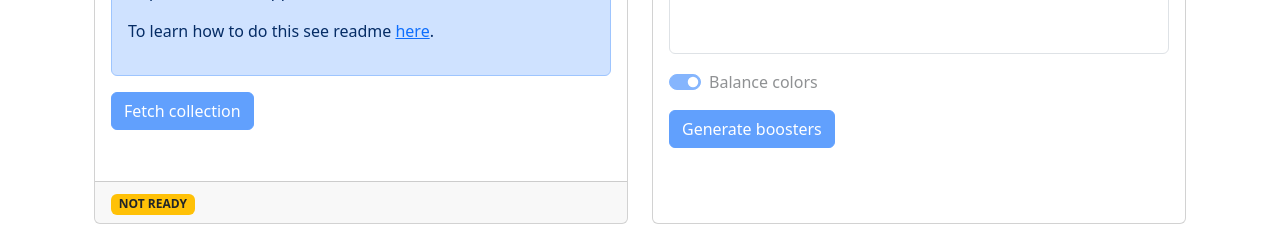
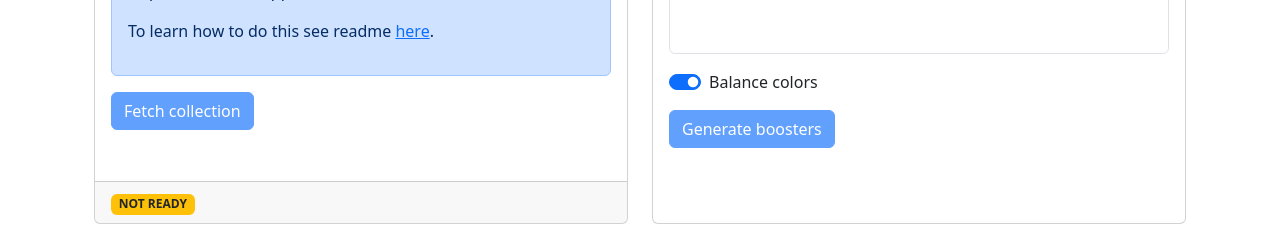
Before and after one commit to Mutisz/mtg-booster-generator, a React app: page / in a window 1280 px wide. Shown: the part 474-700 px from the top of the page. Built offline with nearby package versions, Linux system fonts and the light colour scheme.

Commit message:
Fix disabling color balancing

```diff
--- a/src/components/Preferences/PreferencesPanel.tsx
+++ b/src/components/Preferences/PreferencesPanel.tsx
@@ -82,7 +82,7 @@ const PreferencesPanel: React.FC = () => {
             <Form.Check
               type="switch"
               label="Balance colors"
-              disabled={preferences.boosterType !== BoosterType.Jumpstart}
+              disabled={preferences.boosterType === BoosterType.Jumpstart}
               checked={preferences.balanceColors}
               onChange={(event) => setPreferences({ ...preferences, balanceColors: event.currentTarget.checked })}
             />
```
